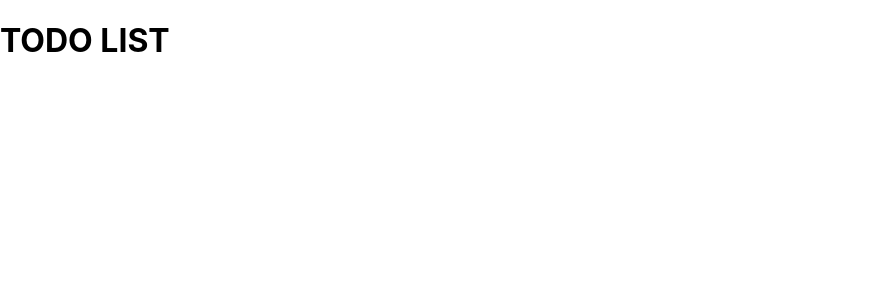
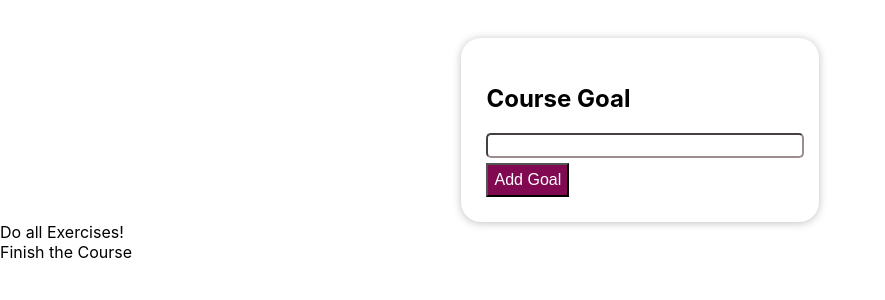
Before and after one commit to Faiq-Shahzad/ReactJs_Todo_List, a React (Create React App) app: page / in a window 1280 px wide. Shown: the top 300 px of the page, without its empty margins (0-885 px from the left). Built offline with nearby package versions, Linux system fonts and the light colour scheme.

Commit message:
TODO List ReactJs

```diff
--- a/src/App.js
+++ b/src/App.js
@@ -1,8 +1,21 @@
+import GoalList from "./components/GoalList";
+import CourseGoal from "./components/CourseGoal";
+import { useState } from "react";
 
 const App = () =>{
+
+  const dummyGoals = [
+    {key: "g1", title: "Do all Exercises!"},
+    {key: "g2", title: "Finish the Course"}
+  ];
+
+  const [goals, setGoals] = useState(dummyGoals)
+
+
   return (
-    <div>
-      <h1>TODO LIST</h1>
+    <div style={{alignItems: 'center', justifyContent:"center"}}>
+      <CourseGoal />
+      <GoalList items={goals} />
 
     </div>
   );
--- a/src/components/CourseGoal.css
+++ b/src/components/CourseGoal.css
@@ -0,0 +1,26 @@
+.course-goal{
+  margin-left: auto;
+  margin-right: auto;
+  margin-top: 3%;
+  padding: 2%;
+  padding-left: 2%;
+  padding-right: 2%;
+  width:24%;
+  box-shadow: 0 1px 8px rgba(0, 0, 0, 0.25);
+  border-radius: 20px;
+}
+
+.button-goal > button{
+  background-color: rgb(128, 9, 82);
+  color: white;
+  padding: 2%;
+  font-size: medium;
+  margin-top: 1.5%;
+
+}
+
+.course-goal > input {
+  padding: 1%;
+  border-radius: 5px;
+  border-color: rgb(155, 141, 141);
+}
--- a/src/components/CourseGoal.js
+++ b/src/components/CourseGoal.js
@@ -0,0 +1,20 @@
+import React from 'react'
+import "./CourseGoal.css";
+
+const CourseGoal = () => {
+  return (
+    <div className="course-goal">
+      <h2>Course Goal</h2>
+      <input style={{width:"100%"}} type="text" />
+      <br></br>
+
+      <div className='button-goal'>
+        <button  type="submit">Add Goal</button>
+      </div>
+
+    </div>
+
+  )
+}
+
+export default CourseGoal;
--- /dev/null
+++ b/src/components/Goal.js
@@ -0,0 +1,8 @@
+import React from "react";
+
+const Goal = (props) => {
+  console.log("abc")
+  return <div>{props.title}</div>;
+};
+
+export default Goal;
--- a/src/components/GoalList.js
+++ b/src/components/GoalList.js
@@ -0,0 +1,15 @@
+import React from 'react'
+import "./GoalList.css"
+import Goal from './Goal';
+
+const GoalList = (props) => {
+  return (
+    <div>
+      {props.items.map((goals) =>(
+        <Goal title={goals.title} />
+      ))}
+    </div>
+  )
+}
+
+export default GoalList
```
